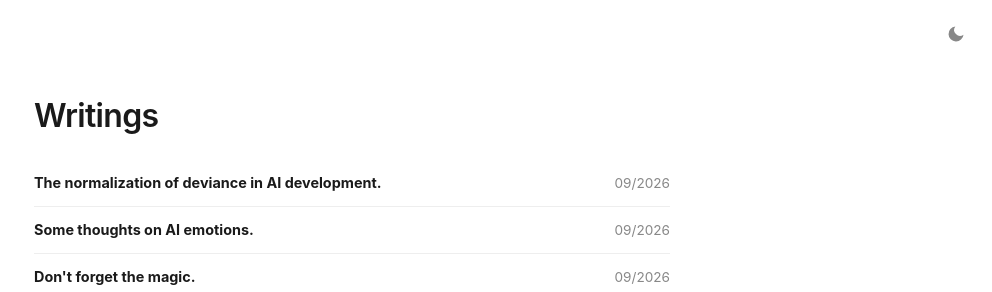
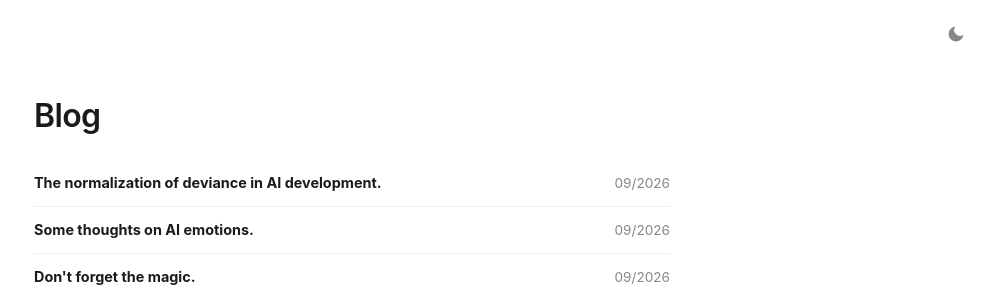
Before and after one commit to EmilioBarkett/emiliobarkett.github.io, a Jekyll site: the page built from blog.html, in a window 1280 px wide. Shown: the top 292 px of the page, without its empty margins (288-1280 px from the left). Built offline with Jekyll 4.4.1, drawn with Linux system fonts in a browser that asks for light colours.

Commit message:
Rename Writings page to Blog

```diff
--- a/blog.html
+++ b/blog.html
@@ -1,9 +1,9 @@
 ---
 layout: page
-title: Writings
+title: Blog
 description: "Writing by Emilio Barkett on AI safety, AI governance, and related topics."
 ---
-<h1>Writings</h1>
+<h1>Blog</h1>
 
 <ul class="paper-list">
     {% for post in site.posts %}
```
